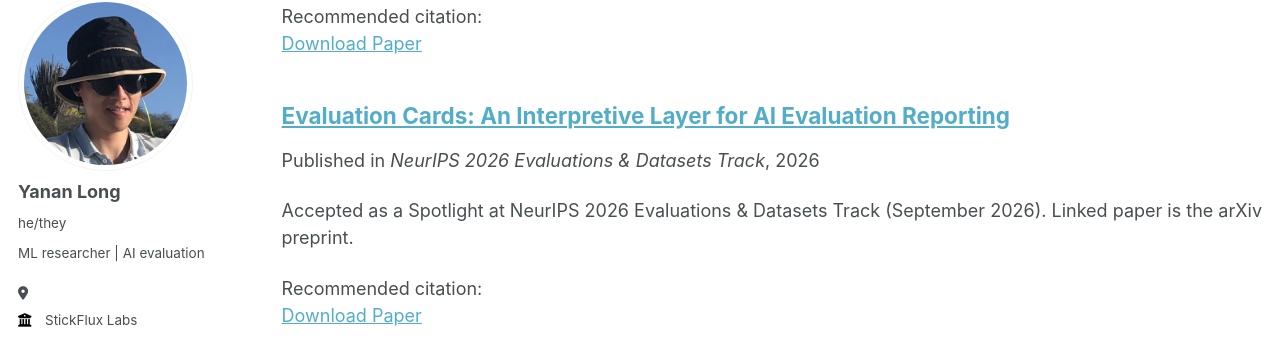
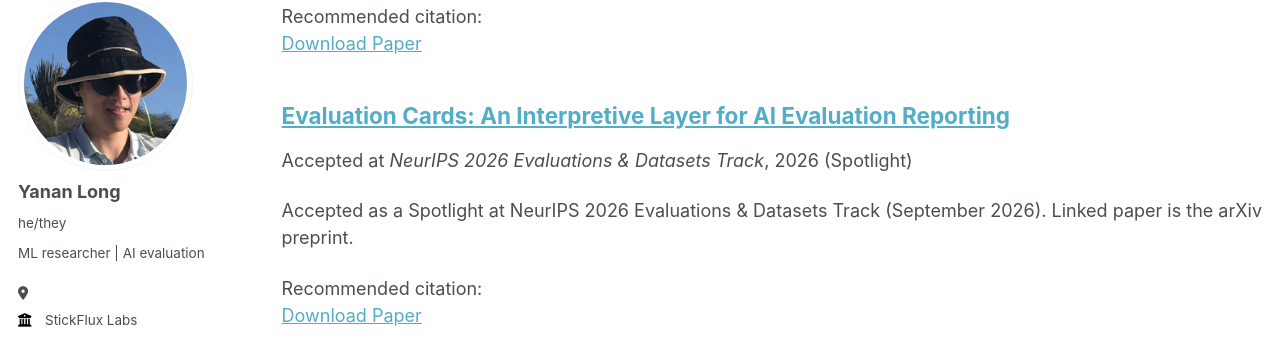
Before and after one commit to yananlong/yananlong.github.io, a Jekyll site: the page built from _pages/collection-archive.html, in a window 1280 px wide and 900 px high, scrolled down 2147 px. Shown: the part 110-451 px from the top of the window. Built offline with Jekyll 4.4.1, drawn with Linux system fonts in a browser that asks for light colours; some web fonts are replaced.

Commit message:
Align news style and announce Evaluation Cards NeurIPS E&D Spotlight

```diff
--- a/_includes/archive-single.html
+++ b/_includes/archive-single.html
@@ -42,6 +42,8 @@
           <p> {{ post.type }}, <i>{{ post.venue }}</i>, {{ post.date | default: "1900-01-01" | date: "%Y" }} </p>
         {% elsif post.collection == 'publications' and post.category == 'preprint' %}
           <p>Preprint, {{ post.date | date: "%Y" }}</p>
+        {% elsif post.collection == 'publications' and post.status == 'accepted' %}
+          <p>Accepted at <i>{{ post.venue }}</i>, {{ post.date | date: "%Y" }}{% if post.distinction %} ({{ post.distinction }}){% endif %}</p>
         {% elsif post.collection == 'publications' %}
           <p>Published in <i>{{ post.venue }}</i>, {{ post.date | default: "1900-01-01" | date: "%Y" }} </p>
         {% elsif post.date %}
```
